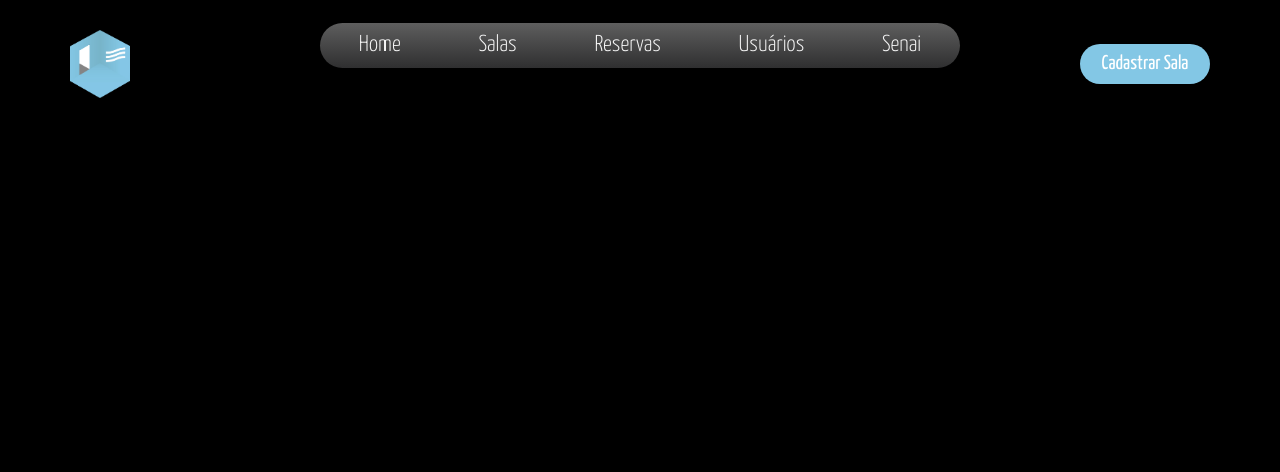
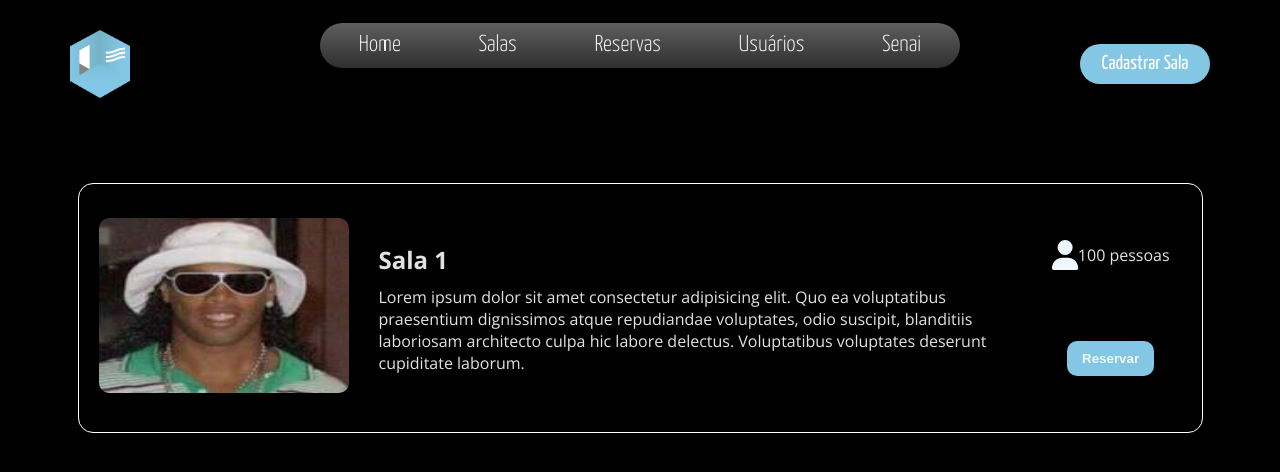
Before and after one commit to LineLemos/SalaSync, a React (Vite) app: page /salas in a window 1280 px wide. Shown: the top 472 px of the page. Built offline with nearby package versions, Linux system fonts and the light colour scheme.

Commit message:
Sala Ronaldo

```diff
--- /dev/null
+++ b/src/components/Salas/Salas.jsx
@@ -0,0 +1,37 @@
+import React from "react";
+import styles from "./salas.module.css";
+import ronaldinho from "../../assets/download.jpg";
+import { FontAwesomeIcon } from "@fortawesome/react-fontawesome";
+import { faUser } from "@fortawesome/free-solid-svg-icons";
+export default function Salas() {
+  return (
+    <>
+      <div className={styles.containerPrincipal}>
+        <ul className={styles.ulcontainer}>
+          <li className={styles.licontainer}>
+            <div>
+              <img src={ronaldinho} alt="" className={styles.img} />
+            </div>
+            <div className={styles.containerText}>
+              <h2>Sala 1</h2>
+              <p>
+                Lorem ipsum dolor sit amet consectetur adipisicing elit. Quo ea
+                voluptatibus praesentium dignissimos atque repudiandae
+                voluptates, odio suscipit, blanditiis laboriosam architecto
+                culpa hic labore delectus. Voluptatibus voluptates deserunt
+                cupiditate laborum.
+              </p>
+            </div>
+            <div className={styles.containerPessoal}>
+              <div className={styles.containerDados}>
+                <FontAwesomeIcon icon={faUser} className={styles.icon} />
+                <p>100 pessoas</p>
+              </div>
+              <button className={styles.btnReservar}>Reservar</button>
+            </div>
+          </li>
+        </ul>
+      </div>
+    </>
+  );
+}
--- /dev/null
+++ b/src/components/Salas/salas.module.css
@@ -0,0 +1,66 @@
+.img{
+    width: 250px;
+    height: 175px;
+    border-radius: 10px;
+}
+
+.icon{
+   color: aliceblue;
+   font-size: 30px;
+}
+
+.ulcontainer{
+    display: flex;
+    flex-direction: column;
+    width: 100%;
+    gap: 15px;
+    align-items: center;
+    justify-content: center;
+}
+
+.licontainer{
+    display: flex;
+    justify-content: center;
+    align-items: center;
+    height: 250px;
+    width: 90%;
+    border: 1px solid white;
+    padding: 20px;
+    border-radius: 15px;
+    gap: 30px;
+}
+
+.containerPessoal{
+    display: flex;
+    flex-direction: column;
+    height: 100%;
+    width: 40%;
+    justify-content: space-around;
+    align-items: center;
+}
+
+.containerDados{
+    display: flex;
+    flex-direction: row;
+    align-items: center;
+    justify-content: center;
+}
+
+.btnReservar{
+    padding: 10px 15px;
+    border: none;
+    border-radius: 10px;
+    background: #83c7e5;
+    font-weight: 600;
+    color:aliceblue;
+}
+
+.containerText{
+    display: flex;
+    flex-direction: column;
+    gap: 10px;
+}
+
+.containerPrincipal{
+    margin: 15px;
+}
--- a/src/pages/Room/Room.jsx
+++ b/src/pages/Room/Room.jsx
@@ -3,6 +3,7 @@ import styles from './room.module.css';
 import logo from '../../assets/logo.png';
 import Header from '../../components/Header/indexHeader';
 import Modal from 'react-modal';
+import Salas from '../../components/Salas/Salas';
 
 Modal.setAppElement('#root');
 
@@ -63,6 +64,7 @@ export function Room() {
           </Modal>
         </div>
       </div>
+          <Salas/>
     </div>
   );
 }
```
Also changed, not shown: src/assets/download.jpg (added).
